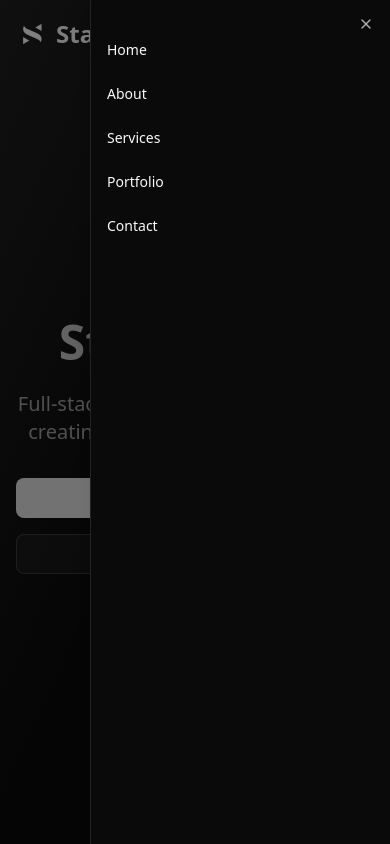
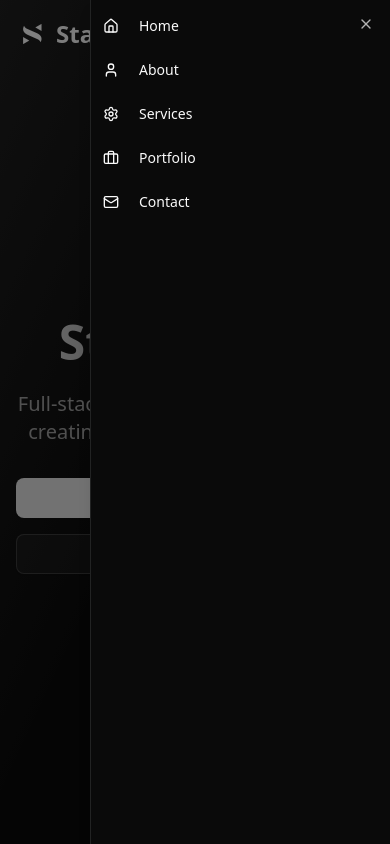
Before and after one commit to stanimeros/stanimeros-website, a React (Vite) app: page / in a window 390 px wide. Both pictures are taken after a click on the button 356 px from the left and 34 px from the top of the page. Shown: the top 844 px of the page. Built offline with nearby package versions, Linux system fonts and the light colour scheme.

Commit message:
Refactor Header component to remove onScrollToSection prop and implement navigation using useNavigate. Update DataDeletion, PrivacyPolicy, and HomePage components accordingly. Enhance mobile menu with additional icons for improved navigation experience.

```diff
--- a/src/components/Header.tsx
+++ b/src/components/Header.tsx
@@ -1,14 +1,11 @@
 import { useState, useEffect } from "react"
 import { Button } from "@/components/ui/button"
 import { Sheet, SheetContent, SheetTrigger } from "@/components/ui/sheet"
-import { Menu } from "lucide-react"
-import { Link } from "react-router-dom"
+import { Menu, Home, User, Settings, Briefcase, Mail } from "lucide-react"
+import { Link, useNavigate } from "react-router-dom"
 
-interface HeaderProps {
-  onScrollToSection: (sectionId: string) => void
-}
-
-const Header = ({ onScrollToSection }: HeaderProps) => {
+const Header = () => {
+  const navigate = useNavigate()
   const [isScrolled, setIsScrolled] = useState(false)
   const [isMobileMenuOpen, setIsMobileMenuOpen] = useState(false)
 
@@ -21,7 +18,7 @@ const Header = ({ onScrollToSection }: HeaderProps) => {
   }, [])
 
   const handleScrollToSection = (sectionId: string) => {
-    onScrollToSection(sectionId)
+    navigate('/#' + sectionId)
     setIsMobileMenuOpen(false)
   }
 
@@ -69,20 +66,25 @@ const Header = ({ onScrollToSection }: HeaderProps) => {
               </Button>
             </SheetTrigger>
             <SheetContent side="right" className="w-[300px]">
-              <div className="flex flex-col space-y-2 mt-8">
+              <div className="flex flex-col space-y-2 mt-2">
                 <Button variant="ghost" onClick={() => handleScrollToSection('home')} className="justify-start cursor-pointer">
+                  <Home className="h-4 w-4 mr-3" />
                   Home
                 </Button>
                 <Button variant="ghost" onClick={() => handleScrollToSection('about')} className="justify-start cursor-pointer">
+                  <User className="h-4 w-4 mr-3" />
                   About
                 </Button>
                 <Button variant="ghost" onClick={() => handleScrollToSection('services')} className="justify-start cursor-pointer">
+                  <Settings className="h-4 w-4 mr-3" />
                   Services
                 </Button>
                 <Button variant="ghost" onClick={() => handleScrollToSection('portfolio')} className="justify-start cursor-pointer">
+                  <Briefcase className="h-4 w-4 mr-3" />
                   Portfolio
                 </Button>
                 <Button variant="ghost" onClick={() => handleScrollToSection('contact')} className="justify-start cursor-pointer">
+                  <Mail className="h-4 w-4 mr-3" />
                   Contact
                 </Button>
               </div>
--- a/src/pages/DataDeletion.tsx
+++ b/src/pages/DataDeletion.tsx
@@ -23,11 +23,6 @@ const DataDeletion = () => {
   const [confirmChecked, setConfirmChecked] = useState(false)
   const [verifyChecked, setVerifyChecked] = useState(false)
   const [selectedApps, setSelectedApps] = useState<string[]>([])
-
-  const scrollToSection = (sectionId: string) => {
-    // For data deletion, just navigate to home
-    window.location.href = '/#' + sectionId
-  }
 
   useEffect(() => {
     window.scrollTo({ top: 0, behavior: 'smooth' })
@@ -92,7 +87,7 @@ const DataDeletion = () => {
     return (
       <div className="min-h-screen bg-background">
         {/* Header */}
-        <Header onScrollToSection={scrollToSection} />
+        <Header />
 
         {/* Success Content */}
         <main className="container mx-auto px-4 py-12">
@@ -160,7 +155,7 @@ const DataDeletion = () => {
   return (
     <div className="min-h-screen bg-background">
       {/* Header */}
-      <Header onScrollToSection={scrollToSection} />
+      <Header />
 
       {/* Main Content */}
       <main className="container mx-auto px-4 py-12">
--- a/src/pages/HomePage.tsx
+++ b/src/pages/HomePage.tsx
@@ -163,7 +163,7 @@ const HomePage = () => {
   return (
     <div className="min-h-screen bg-background">
       {/* Navigation */}
-      <Header onScrollToSection={scrollToSection} />
+      <Header />
 
       {/* Hero Section */}
       <section id="home" className="min-h-screen flex items-center justify-center relative overflow-hidden">
@@ -248,7 +248,7 @@ const HomePage = () => {
       </section>
 
       {/* Services Section */}
-      <section id="services" className="py-20">
+      <section id="services" className="pb-20">
         <div className="container mx-auto px-4">
           <div className="text-center mb-16">
             <h2 className="text-4xl font-bold mb-4">Services</h2>
--- a/src/pages/PrivacyPolicy.tsx
+++ b/src/pages/PrivacyPolicy.tsx
@@ -8,11 +8,6 @@ import Header from "@/components/Header"
 import { useEffect } from "react"
 
 const PrivacyPolicy = () => {
-  const scrollToSection = (sectionId: string) => {
-    // For privacy policy, just navigate to home
-    window.location.href = '/#' + sectionId
-  }
-
   useEffect(() => {
     window.scrollTo({ top: 0, behavior: 'smooth' })
   }, [])
@@ -20,7 +15,7 @@ const PrivacyPolicy = () => {
   return (
     <div className="min-h-screen bg-background">
       {/* Header */}
-      <Header onScrollToSection={scrollToSection} />
+      <Header />
 
       {/* Main Content */}
       <main className="container mx-auto px-4 py-12">
```
